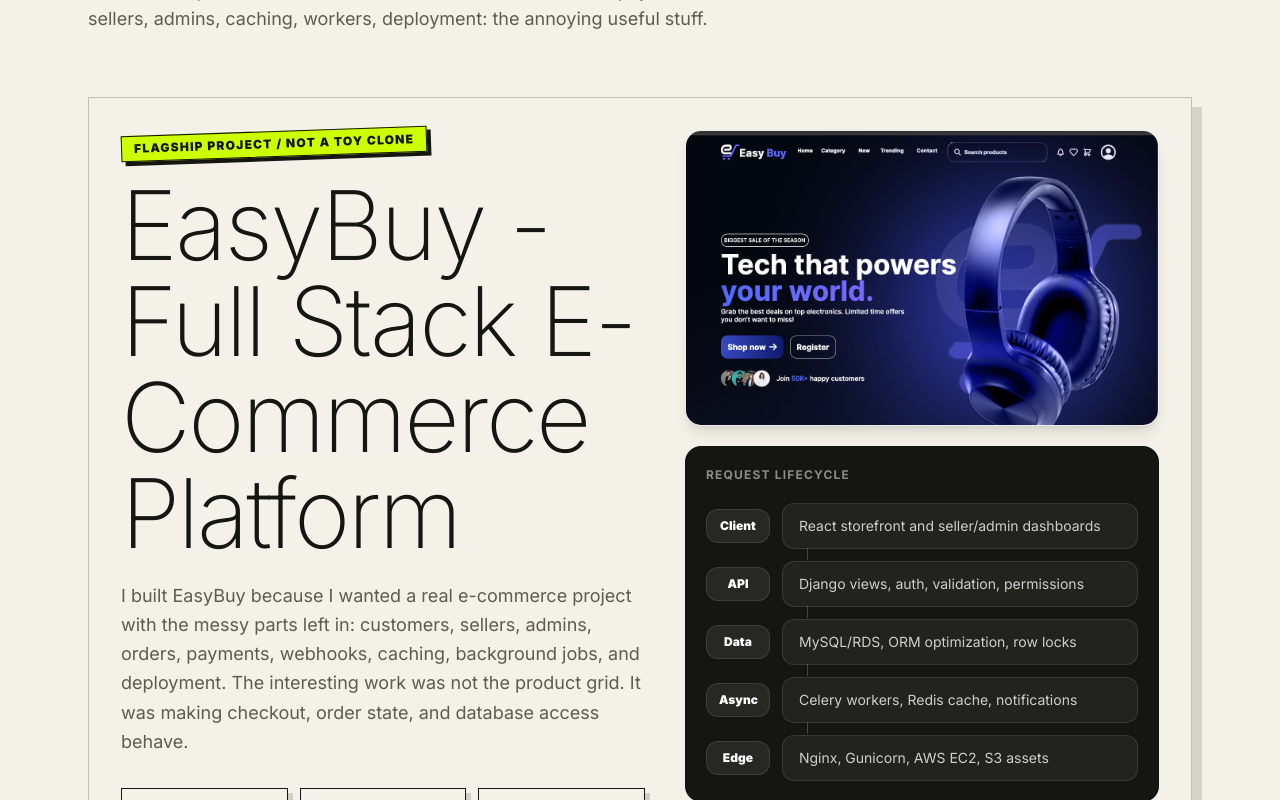
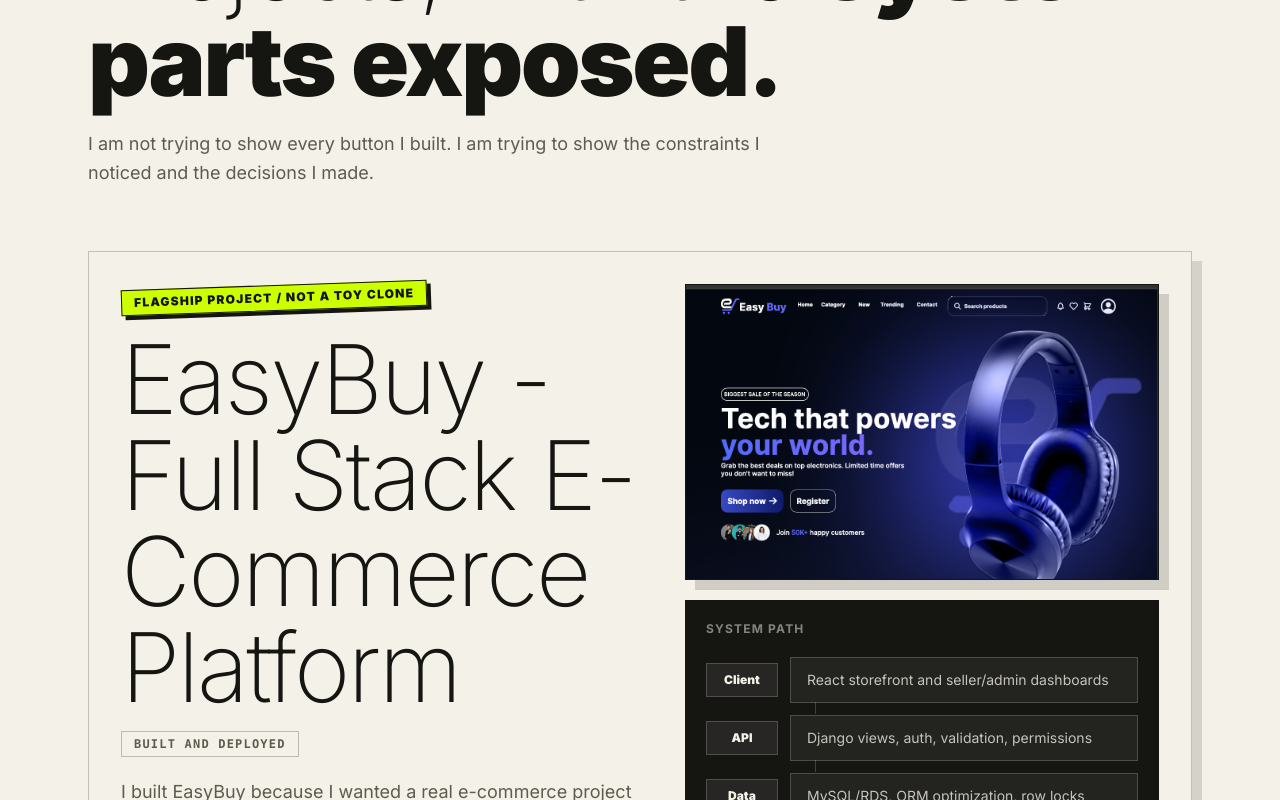
Before and after one commit to AkashTomy174/portfolio2, a React (Vite) app: page / in a window 1280 px wide. Shown: the part 4360-5160 px from the top of the page. Built offline with nearby package versions, Linux system fonts and the light colour scheme; no server answers.

Commit message:
Added upcoming project details

```diff
--- a/src/components/ProjectsSection.jsx
+++ b/src/components/ProjectsSection.jsx
@@ -4,64 +4,9 @@ import { ExternalLinkIcon, GithubIcon, CheckCircleIcon } from './Icons';
 import { projects } from '../data/projects';
 import { useReducedMotion } from '../contexts/MotionPrefsContext';
 
-const IMPACT = [
-  ['42%', 'fewer queries after I stopped letting the ORM improvise'],
-  ['<300ms', 'order response after moving noisy work to Celery'],
-  ['0', 'duplicate payment updates after row-level locking'],
-];
-
-const ARCHITECTURE = ['React', 'Django', 'MySQL/RDS', 'Redis', 'Celery', 'Razorpay', 'AWS EC2', 'Nginx'];
-
-const DECISIONS = [
-  {
-    label: 'Preventing Overselling',
-    problem: 'Two customers can try to buy the same limited stock at almost the same time.',
-    decision: 'I used transactional row locking with Django ORM so inventory is checked and updated inside one protected database operation.',
-    evidence: 'Stock changes stop being a hopeful frontend assumption and become a database-backed state transition.',
-  },
-  {
-    label: 'Payment Integrity',
-    problem: 'Payment callbacks can be retried, duplicated, or arrive after the user has already moved on.',
-    decision: 'I wrapped payment mutation in a transaction, used select_for_update on the order row, and verified Razorpay webhook signatures.',
-    evidence: 'A payment success path can run without creating duplicate transaction updates.',
-  },
-  {
-    label: 'Redis Cache Boundaries',
-    problem: 'Caching everything is how stale data quietly wins.',
-    decision: 'I cached read-heavy product data, kept order/payment state uncached, and used TTLs where freshness mattered less than speed.',
-    evidence: 'The cache helps browsing paths without becoming the source of truth for money or inventory.',
-  },
-  {
-    label: 'N+1 Query Cleanup',
-    problem: 'Product/order pages were doing repeated reads that looked harmless until counted.',
-    decision: 'I used select_related, prefetch_related, and tighter queryset planning instead of just throwing hardware at it.',
-    evidence: 'One optimized path dropped from 36 queries to 21, a 42% reduction.',
-  },
-  {
-    label: 'Async Order Side Effects',
-    problem: 'Notifications and other side effects do not need to sit inside the customer-facing response path.',
-    decision: 'I moved those jobs to Celery workers and kept the order request focused on the state change.',
-    evidence: 'The order response stayed under 300ms while background work continued separately.',
-  },
-  {
-    label: 'Deployment Shape',
-    problem: 'A project that only works on localhost has not met reality yet.',
-    decision: 'I deployed with EC2, Gunicorn, Nginx, RDS, S3/static handling, GitHub Actions, and environment-based config.',
-    evidence: 'Deployment decisions forced me to handle SSL, CORS, media/static files, secrets, process management, and server restarts.',
-  },
-];
-
-const FLOW = [
-  ['Client', 'React storefront and seller/admin dashboards'],
-  ['API', 'Django views, auth, validation, permissions'],
-  ['Data', 'MySQL/RDS, ORM optimization, row locks'],
-  ['Async', 'Celery workers, Redis cache, notifications'],
-  ['Edge', 'Nginx, Gunicorn, AWS EC2, S3 assets'],
-];
-
-const EngineeringDecisionGrid = () => (
+const EngineeringDecisionGrid = ({ decisions }) => (
   <div className="grid gap-4 md:grid-cols-2 xl:grid-cols-3">
-    {DECISIONS.map(({ label, problem, decision, evidence }) => (
+    {decisions.map(({ label, problem, decision, evidence }) => (
       <div key={label} className="hard-panel bg-primary-dark p-5">
         <div className="text-xs font-black uppercase tracking-widest text-accent-dark">{label}</div>
         <div className="mt-4 space-y-4">
@@ -83,19 +28,19 @@ const EngineeringDecisionGrid = () => (
   </div>
 );
 
-const ArchitectureDiagram = () => (
-  <div className="rounded-2xl border border-black/8 bg-accent-dark p-5 text-white">
-    <div className="text-xs font-bold uppercase tracking-widest text-white/50">Request Lifecycle</div>
+const ArchitectureDiagram = ({ flow }) => (
+  <div className="border border-accent-dark bg-accent-dark p-5 text-primary-dark">
+    <div className="text-xs font-bold uppercase tracking-widest text-primary-dark/50">System path</div>
     <div className="mt-5 grid gap-3">
-      {FLOW.map(([label, body], index) => (
-        <div key={label} className="grid grid-cols-[4rem_1fr] items-center gap-3">
-          <div className="rounded-xl border border-white/10 bg-white/8 px-3 py-2 text-center text-xs font-black text-white">
+      {flow.map(([label, body], index) => (
+        <div key={label} className="grid grid-cols-[4.5rem_1fr] items-center gap-3">
+          <div className="border border-primary-dark/20 bg-primary-dark/8 px-3 py-2 text-center text-xs font-black text-primary-dark">
             {label}
           </div>
-          <div className="relative rounded-xl border border-white/10 bg-white/6 px-4 py-3 text-sm text-white/78">
+          <div className="relative border border-primary-dark/20 bg-primary-dark/6 px-4 py-3 text-sm text-primary-dark/78">
             {body}
-            {index < FLOW.length - 1 && (
-              <span className="absolute -bottom-3 left-6 h-3 w-px bg-white/20" aria-hidden="true" />
+            {index < flow.length - 1 && (
+              <span className="absolute -bottom-3 left-6 h-3 w-px bg-primary-dark/20" aria-hidden="true" />
             )}
           </div>
         </div>
@@ -103,6 +48,43 @@ const ArchitectureDiagram = () => (
     </div>
   </div>
 );
+
+const ProjectVisual = ({ project, reduced }) => {
+  if (project.visual === 'terminal') {
+    return (
+      <motion.div
+        whileHover={reduced ? {} : { rotate: -1, y: -4 }}
+        transition={{ duration: 0.28 }}
+        className="terminal-scan border border-accent-dark bg-accent-dark p-5 font-mono text-xs leading-relaxed text-primary-dark shadow-[10px_10px_0_#ccff00]"
+      >
+        <div className="text-accent-purple">ai-project-judge pipeline</div>
+        <div className="mt-4 text-primary-dark/70">$ ingest https://github.com/team/project</div>
+        <div className="mt-2 text-primary-dark/70">language: python + javascript</div>
+        <div className="text-primary-dark/70">kept: entry points, source, tests, config, README</div>
+        <div className="text-primary-dark/70">ignored: node_modules, dist, binaries, lock noise</div>
+        <div className="mt-4 text-primary-dark/70">$ run deterministic layer</div>
+        <div className="text-primary-dark/70">coverage: 23% / lint: 14 / cves: 2 critical / complexity: high</div>
+        <div className="mt-4 text-primary-dark/70">$ ask ai layer with metrics injected</div>
+        <div className="text-primary-dark/70">score: evidence-backed, not vibes-backed</div>
+      </motion.div>
+    );
+  }
+
+  return (
+    <motion.div
+      whileHover={reduced ? {} : { scale: 1.015 }}
+      transition={{ duration: 0.35 }}
+      className="aspect-[16/10] overflow-hidden border border-accent-dark bg-white shadow-[10px_10px_0_rgba(21,21,18,0.16)]"
+    >
+      <img
+        src={project.image}
+        alt={project.title}
+        loading="lazy"
+        className="h-full w-full object-cover object-top"
+      />
+    </motion.div>
+  );
+};
 
 const ProjectCaseStudy = ({ project }) => {
   const ref = useRef(null);
@@ -121,18 +103,21 @@ const ProjectCaseStudy = ({ project }) => {
         <div className="space-y-8">
           <div>
             <span className="inline-block rotate-[-2deg] border border-accent-dark bg-accent-purple px-3 py-1 text-xs font-black uppercase tracking-widest text-accent-dark shadow-[4px_4px_0_#151512]">
-              flagship project / not a toy clone
+              {project.badge}
             </span>
             <h3 className="mt-5 text-5xl font-extralight leading-none tracking-tight text-accent-dark md:text-8xl">
               {project.title}
             </h3>
-            <p className="mt-5 text-base md:text-lg leading-relaxed text-accent-gray">
+            <div className="mt-4 inline-block border border-accent-dark/25 px-3 py-1 font-mono text-xs font-black uppercase tracking-widest text-accent-gray">
+              {project.status}
+            </div>
+            <p className="mt-5 text-base leading-relaxed text-accent-gray md:text-lg">
               {project.description}
             </p>
           </div>
 
           <div className="grid gap-3 sm:grid-cols-3">
-            {IMPACT.map(([value, label]) => (
+            {project.impact.map(([value, label]) => (
               <div key={label} className="border border-accent-dark bg-primary-dark p-4 shadow-[5px_5px_0_rgba(21,21,18,0.16)]">
                 <div className="text-3xl font-black text-accent-dark">{value}</div>
                 <p className="mt-2 text-xs font-medium leading-relaxed text-accent-gray">{label}</p>
@@ -143,8 +128,8 @@ const ProjectCaseStudy = ({ project }) => {
           <div>
             <div className="mb-3 text-xs font-black uppercase tracking-widest text-accent-gray">Tools I used, not decorations</div>
             <div className="flex flex-wrap items-center gap-2">
-              {ARCHITECTURE.map((node) => (
-                <span key={node} className="rounded-lg border border-black/8 bg-white px-3 py-1.5 text-xs font-semibold text-accent-dark">
+              {project.architecture.map((node) => (
+                <span key={node} className="border border-accent-dark/20 bg-primary-dark px-3 py-1.5 text-xs font-semibold text-accent-dark">
                   {node}
                 </span>
               ))}
@@ -154,43 +139,31 @@ const ProjectCaseStudy = ({ project }) => {
           <div className="flex flex-wrap gap-3">
             <a
               href={project.demo}
-            className="interactive hover-scrape inline-flex items-center gap-2 border border-accent-dark bg-accent-dark px-5 py-3 text-sm font-black text-primary-dark"
-              target="_blank"
-              rel="noopener noreferrer"
+              className="interactive hover-scrape inline-flex items-center gap-2 border border-accent-dark bg-accent-dark px-5 py-3 text-sm font-black text-primary-dark"
+              target={project.demo.startsWith('#') ? undefined : '_blank'}
+              rel={project.demo.startsWith('#') ? undefined : 'noopener noreferrer'}
             >
               <ExternalLinkIcon className="h-4 w-4" aria-hidden="true" />
-              View Live Site
+              {project.demo.startsWith('#') ? 'Ask me about it' : 'View Live Site'}
             </a>
             <a
               href={project.github}
               className="interactive inline-flex items-center gap-2 border border-accent-dark bg-primary-dark px-5 py-3 text-sm font-black text-accent-dark transition-all hover:bg-accent-purple"
-              target="_blank"
-              rel="noopener noreferrer"
+              target={project.github.startsWith('#') ? undefined : '_blank'}
+              rel={project.github.startsWith('#') ? undefined : 'noopener noreferrer'}
             >
               <GithubIcon className="h-4 w-4" aria-hidden="true" />
-              Source Code
+              {project.github.startsWith('#') ? 'Not public yet' : 'Source Code'}
             </a>
           </div>
         </div>
 
         <div className="space-y-5">
-          <motion.div
-            whileHover={reduced ? {} : { scale: 1.015 }}
-            transition={{ duration: 0.35 }}
-            className="aspect-[16/10] overflow-hidden rounded-2xl border border-black/8 bg-white shadow-lg"
-          >
-            <img
-              src={project.image}
-              alt={project.title}
-              loading="lazy"
-              className="h-full w-full object-cover object-top"
-            />
-          </motion.div>
-
-          <ArchitectureDiagram />
+          <ProjectVisual project={project} reduced={reduced} />
+          <ArchitectureDiagram flow={project.flow} />
 
           <div className="border border-accent-dark bg-primary-dark p-5">
-            <h4 className="text-sm font-black uppercase tracking-widest text-accent-dark">What I actually built</h4>
+            <h4 className="text-sm font-black uppercase tracking-widest text-accent-dark">What I actually built / designed</h4>
             <ul className="mt-4 space-y-3">
               {project.features.map((feature) => (
                 <li key={feature} className="flex items-start gap-3 text-sm leading-relaxed text-accent-gray">
@@ -203,7 +176,7 @@ const ProjectCaseStudy = ({ project }) => {
 
           <div className="flex flex-wrap gap-2">
             {project.tech.map((tech) => (
-              <span key={tech} className="rounded-full border border-black/8 bg-white px-3 py-1 text-xs font-medium text-accent-gray">
+              <span key={tech} className="border border-accent-dark/20 bg-primary-dark px-3 py-1 text-xs font-medium text-accent-gray">
                 {tech}
               </span>
             ))}
@@ -211,14 +184,14 @@ const ProjectCaseStudy = ({ project }) => {
         </div>
       </div>
 
-      <div className="mt-10 border-t border-black/8 pt-8">
+      <div className="mt-10 border-t border-accent-dark/20 pt-8">
         <div className="mb-5">
           <h4 className="text-2xl font-black tracking-tight text-accent-dark">Where I had to think</h4>
           <p className="mt-2 max-w-2xl text-sm leading-relaxed text-accent-gray">
             This is the section I wish more junior portfolios had. I am showing the constraints, tradeoffs, and boring production choices, because that is where backend work becomes visible.
           </p>
         </div>
-        <EngineeringDecisionGrid />
+        <EngineeringDecisionGrid decisions={project.decisions} />
       </div>
     </motion.article>
   );
@@ -235,7 +208,7 @@ const Principles = () => {
   return (
     <div className="mt-16 grid gap-4 md:grid-cols-2 lg:grid-cols-4">
       {principles.map(([title, body], index) => (
-        <div key={title} className="rounded-2xl border border-black/8 bg-white/70 p-5">
+        <div key={title} className="border border-accent-dark/20 bg-primary-dark p-5">
           <div className="text-xs font-black text-accent-dark">{String(index + 1).padStart(2, '0')}</div>
           <h4 className="mt-3 text-base font-black text-accent-dark">{title}</h4>
           <p className="mt-2 text-sm leading-relaxed text-accent-gray">{body}</p>
@@ -251,8 +224,8 @@ const ProjectsSection = () => {
   const reduced = useReducedMotion();
 
   return (
-    <section id="projects" className="py-28 relative z-10">
-      <div className="container mx-auto px-6 max-w-6xl">
+    <section id="projects" className="relative z-10 py-28">
+      <div className="container mx-auto max-w-6xl px-6">
         <div ref={headRef} className="mb-16">
           <motion.div
             initial={{ scaleX: 0 }}
@@ -266,23 +239,25 @@ const ProjectsSection = () => {
             initial={{ opacity: 0, y: reduced ? 0 : 24 }}
             animate={headInView ? { opacity: 1, y: 0 } : {}}
             transition={{ duration: reduced ? 0 : 0.6, delay: reduced ? 0 : 0.15 }}
-            className="text-4xl md:text-5xl font-black text-accent-dark tracking-tight"
+            className="text-5xl font-extralight leading-none tracking-tight text-accent-dark md:text-8xl"
           >
-            EasyBuy, with the <span className="text-gradient">mess left in</span>
+            Projects, with the <span className="font-black">system parts exposed.</span>
           </motion.h2>
           <motion.p
             initial={{ opacity: 0, y: reduced ? 0 : 16 }}
             animate={headInView ? { opacity: 1, y: 0 } : {}}
             transition={{ duration: reduced ? 0 : 0.6, delay: reduced ? 0 : 0.25 }}
-            className="text-accent-gray mt-3 text-lg max-w-2xl"
+            className="mt-5 max-w-2xl text-lg leading-relaxed text-accent-gray"
           >
-            I built this to prove I could handle more than a nice UI. Orders, payments, sellers, admins, caching, workers, deployment: the annoying useful stuff.
+            I am not trying to show every button I built. I am trying to show the constraints I noticed and the decisions I made.
           </motion.p>
         </div>
 
-        {projects.map((project) => (
-          <ProjectCaseStudy key={project.title} project={project} />
-        ))}
+        <div className="space-y-20">
+          {projects.map((project) => (
+            <ProjectCaseStudy key={project.title} project={project} />
+          ))}
+        </div>
 
         <Principles />
       </div>
--- a/src/data/projects.js
+++ b/src/data/projects.js
@@ -2,9 +2,63 @@ import projectImage from '../assets/project.png';
 
 export const projects = [
   {
+    slug: 'easybuy',
     title: 'EasyBuy - Full Stack E-Commerce Platform',
     description:
       'I built EasyBuy because I wanted a real e-commerce project with the messy parts left in: customers, sellers, admins, orders, payments, webhooks, caching, background jobs, and deployment. The interesting work was not the product grid. It was making checkout, order state, and database access behave.',
+    status: 'Built and deployed',
+    badge: 'flagship project / not a toy clone',
+    impact: [
+      ['42%', 'fewer queries after I stopped letting the ORM improvise'],
+      ['<300ms', 'order response after moving noisy work to Celery'],
+      ['0', 'duplicate payment updates after row-level locking'],
+    ],
+    architecture: ['React', 'Django', 'MySQL/RDS', 'Redis', 'Celery', 'Razorpay', 'AWS EC2', 'Nginx'],
+    flow: [
+      ['Client', 'React storefront and seller/admin dashboards'],
+      ['API', 'Django views, auth, validation, permissions'],
+      ['Data', 'MySQL/RDS, ORM optimization, row locks'],
+      ['Async', 'Celery workers, Redis cache, notifications'],
+      ['Edge', 'Nginx, Gunicorn, AWS EC2, S3 assets'],
+    ],
+    decisions: [
+      {
+        label: 'Preventing Overselling',
+        problem: 'Two customers can try to buy the same limited stock at almost the same time.',
+        decision: 'I used transactional row locking with Django ORM so inventory is checked and updated inside one protected database operation.',
+        evidence: 'Stock changes stop being a hopeful frontend assumption and become a database-backed state transition.',
+      },
+      {
+        label: 'Payment Integrity',
+        problem: 'Payment callbacks can be retried, duplicated, or arrive after the user has already moved on.',
+        decision: 'I wrapped payment mutation in a transaction, used select_for_update on the order row, and verified Razorpay webhook signatures.',
+        evidence: 'A payment success path can run without creating duplicate transaction updates.',
+      },
+      {
+        label: 'Redis Cache Boundaries',
+        problem: 'Caching everything is how stale data quietly wins.',
+        decision: 'I cached read-heavy product data, kept order/payment state uncached, and used TTLs where freshness mattered less than speed.',
+        evidence: 'The cache helps browsing paths without becoming the source of truth for money or inventory.',
+      },
+      {
+        label: 'N+1 Query Cleanup',
+        problem: 'Product/order pages were doing repeated reads that looked harmless until counted.',
+        decision: 'I used select_related, prefetch_related, and tighter queryset planning instead of just throwing hardware at it.',
+        evidence: 'One optimized path dropped from 36 queries to 21, a 42% reduction.',
+      },
+      {
+        label: 'Async Order Side Effects',
+        problem: 'Notifications and other side effects do not need to sit inside the customer-facing response path.',
+        decision: 'I moved those jobs to Celery workers and kept the order request focused on the state change.',
+        evidence: 'The order response stayed under 300ms while background work continued separately.',
+      },
+      {
+        label: 'Deployment Shape',
+        problem: 'A project that only works on localhost has not met reality yet.',
+        decision: 'I deployed with EC2, Gunicorn, Nginx, RDS, S3/static handling, GitHub Actions, and environment-based config.',
+        evidence: 'Deployment decisions forced me to handle SSL, CORS, media/static files, secrets, process management, and server restarts.',
+      },
+    ],
     tech: ['Python', 'Django', 'React.js', 'Tailwind CSS', 'MySQL', 'AWS EC2/RDS/S3', 'Redis', 'Celery', 'Razorpay', 'Cloudflare Workers', 'OpenAI API', 'GitHub Actions'],
     features: [
       'I guarded payment updates with select_for_update because duplicate success paths are not a fun surprise',
@@ -19,4 +73,77 @@ export const projects = [
     demo: 'https://easybuy.akashtomy.com/',
     featured: true,
   },
+  {
+    slug: 'ai-project-judge',
+    title: 'AI Project Judge - Hybrid Code Evaluation System',
+    description:
+      'This is the project I am planning/building next: a system that judges GitHub projects without blindly asking an LLM to “rate this repo.” The core idea is hybrid evaluation: deterministic static analysis first, AI interpretation second, then domain-aware scoring. I want it to answer the question senior engineers will ask immediately: why should anyone trust the score?',
+    status: 'Architecture planned / build roadmap ready',
+    badge: 'second project / systems design in public',
+    impact: [
+      ['15k', 'token budget cap per repo snapshot'],
+      ['6', 'parallel AI criteria planned per evaluation'],
+      ['80%', 'target cost reduction with prompt caching and batching'],
+    ],
+    architecture: ['React', 'FastAPI', 'Celery', 'Redis', 'PostgreSQL', 'GitHub API', 'Static Analysis', 'Claude API'],
+    flow: [
+      ['Ingest', 'GitHub URL, language detection, repo tree scan'],
+      ['Filter', 'remove node_modules, dist, build, binaries, lockfile noise'],
+      ['Measure', 'ruff/eslint, pytest-cov, radon, safety/npm audit, type checks'],
+      ['Judge', 'metrics-grounded AI prompts per criterion'],
+      ['Score', 'deterministic + AI aggregation with domain-aware weights'],
+      ['Export', 'streamed feedback, radar chart, PDF/JSON/shareable scorecard'],
+    ],
+    decisions: [
+      {
+        label: 'Hybrid Scoring',
+        problem: 'Pure LLM judging is inconsistent and can reward nice explanations over actual code quality.',
+        decision: 'Run deterministic tools first, then inject those metrics into the AI prompt so interpretation is grounded.',
+        evidence: 'A score can point to coverage, lint count, CVEs, complexity, and CI status instead of vibes.',
+      },
+      {
+        label: 'Smart Repo Ingestion',
+        problem: 'Naively sending a whole repo to an LLM is expensive, noisy, and unreliable.',
+        decision: 'Detect language, filter generated/noisy files, rank important files, and cap snapshots around 15k tokens.',
+        evidence: 'Large repos become bounded evaluations instead of surprise API bills.',
+      },
+      {
+        label: 'Domain-Aware Rubrics',
+        problem: 'A CLI tool, ML project, mobile app, and distributed system should not share identical weights.',
+        decision: 'Classify project type from README + file structure, then shift scoring weights by domain.',
+        evidence: 'A CLI can be judged differently from a web API without pretending one rubric fits everything.',
+      },
+      {
+        label: 'Batch Evaluation',
+        problem: 'Hackathons and classrooms need ranked comparisons, not one-off pretty reports.',
+        decision: 'Use Celery + Redis queues, job IDs, streaming progress, and batch leaderboard output.',
+        evidence: 'The architecture supports many repos without blocking one slow evaluation.',
+      },
+      {
+        label: 'Cost Control',
+        problem: 'AI evaluation can become too expensive to use at hackathon scale.',
+        decision: 'Use token budgeting, prompt caching, batch API paths, and static metrics to reduce repeated AI work.',
+        evidence: 'The planned estimate drops a 300-repo hackathon from roughly Rs 3,700 to about Rs 950 optimized.',
+      },
+      {
+        label: 'Trust And Auditability',
+        problem: 'Feedback like “we liked theirs more” helps nobody improve.',
+        decision: 'Return evidence-backed scorecards with deterministic metrics, AI reasoning, exports, and source traces.',
+        evidence: 'The reviewer can audit why a repo scored well or poorly.',
+      },
+    ],
+    features: [
+      'I designed the evaluator as two layers: static analysis for facts, AI interpretation for architecture and readability',
+      'I planned smart ingestion with language detection, file ranking, noise filtering, monorepo handling, and token budgeting',
+      'I included domain-aware rubrics so CLI tools, web APIs, ML projects, and distributed systems are not judged the same way',
+      'I planned SSE streaming so feedback can appear while background evaluation jobs run',
+      'I mapped the backend around FastAPI, Celery, Redis, PostgreSQL, GitHub API ingestion, and observability',
+      'I costed the system so the project is not just technically interesting, but usable for real hackathons',
+    ],
+    tech: ['Python', 'FastAPI', 'React', 'TypeScript', 'Celery', 'Redis', 'PostgreSQL', 'GitHub API', 'ruff', 'pytest-cov', 'radon', 'safety', 'eslint', 'Claude API', 'Docker'],
+    github: '#contact',
+    demo: '#contact',
+    visual: 'terminal',
+    featured: false,
+  },
 ];
```
